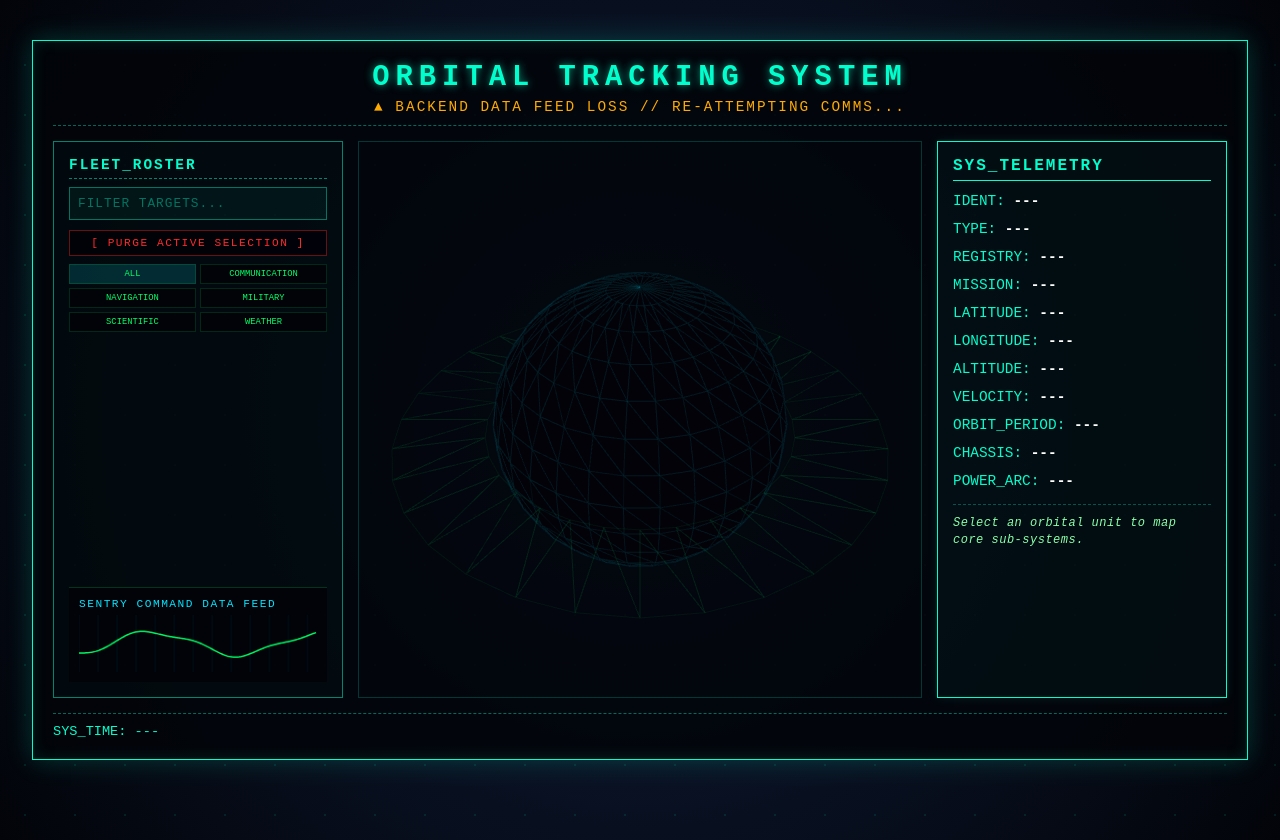
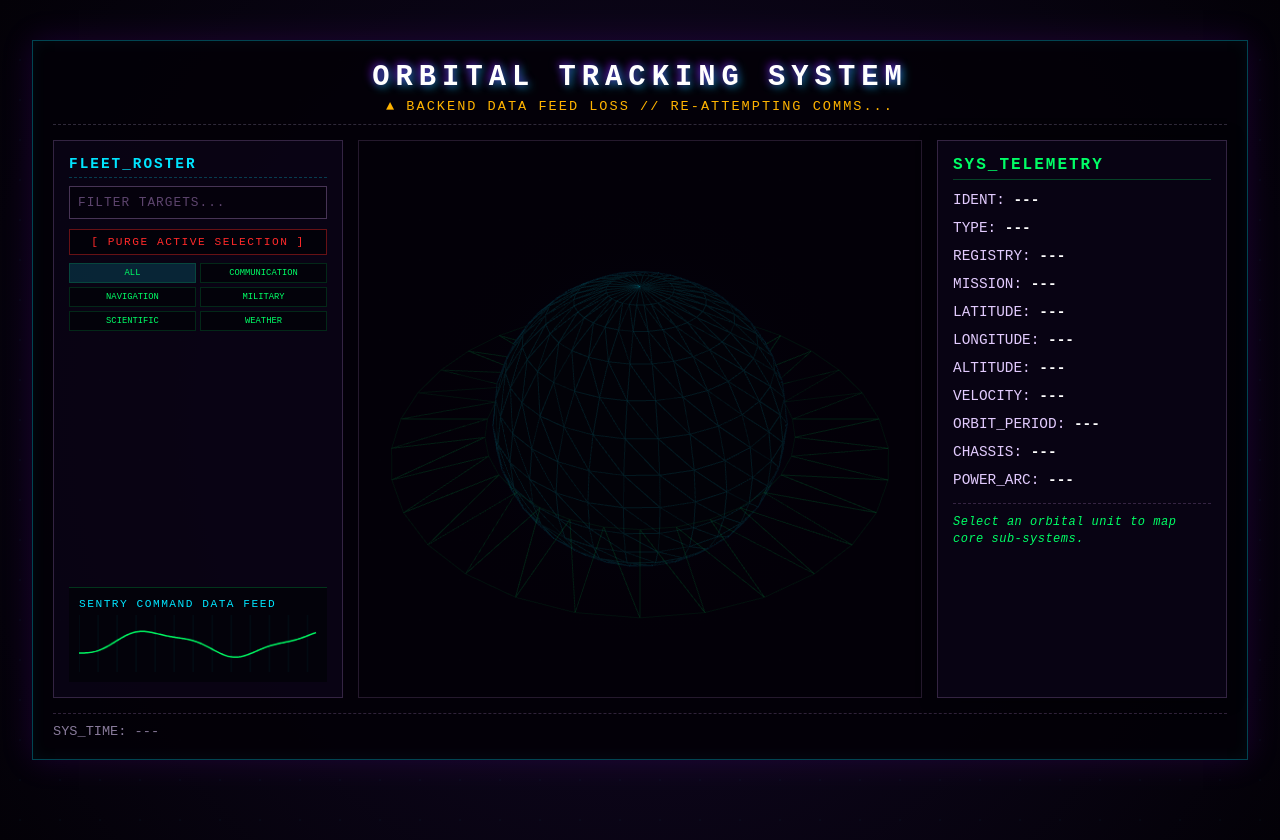
Before and after one commit to l3nna/sentry-orbital-command, a plain HTML site: page frontend/index.html in a window 1280 px wide. Drawn offline with nearby package versions, Linux system fonts and the light colour scheme; no server answers; animation ran at ten frames a second.

Commit message:
Enhance styling in style.css for improved visual aesthetics and consistency

```diff
--- a/frontend/style.css
+++ b/frontend/style.css
@@ -1,3 +1,18 @@
+:root {
+    /* Satellite Category Palette Mapping */
+    --color-comm: #FFB300;   /* Retro Amber */
+    --color-nav: #00E5FF;    /* Ice Cyan */
+    --color-mil: #FF2A2A;    /* Warning Red */
+    --color-sci: #00FF66;    /* Terminal Green */
+    --color-wea: #9D00FF;    /* Psionic Purple */
+    --color-deep: #FF00AA;   /* Neon Magenta */
+
+    /* UI Neutrals */
+    --color-bg-base: #030107;
+    --color-bg-panel: rgba(18, 8, 38, 0.4);
+    --color-text-main: #e2cbfe;
+}
+
 * {
     box-sizing: border-box;
 }
@@ -5,8 +20,9 @@
 body {
     margin: 0;
     height: 100vh;
-    background: radial-gradient(circle at center, #0f1d3a, #020409);
-    color: #00ffcc;
+    /* Deep space violet background remains */
+    background: radial-gradient(circle at center, #120826, var(--color-bg-base));
+    color: var(--color-text-main);
     font-family: "Courier New", monospace;
     overflow: hidden;
 }
@@ -16,9 +32,10 @@ body::before {
     position: absolute;
     width: 100%;
     height: 100%;
-    background-image: radial-gradient(#00ffcc 1px, transparent 1px);
-    background-size: 50px 50px;
-    opacity: 0.1;
+    /* Grid system now uses a mix of Ice Cyan & Purple dots for depth */
+    background-image: radial-gradient(rgba(0, 229, 255, 0.08) 1px, transparent 1px);
+    background-size: 40px 40px;
+    opacity: 0.35;
     pointer-events: none;
 }
 
@@ -27,18 +44,21 @@ body::before {
     width: 95vw;
     height: 90vh;
     margin: 5vh auto;
-    border: 1px solid #00ffcc;
-    box-shadow: 0 0 25px rgba(0, 255, 204, 0.2), inset 0 0 15px rgba(0, 255, 204, 0.1);
+    /* Border uses Ice Cyan to slice cleanly against the purple background */
+    border: 1px solid rgba(0, 229, 255, 0.3);
+    box-shadow: 0 0 30px rgba(157, 0, 255, 0.15), inset 0 0 15px rgba(0, 229, 255, 0.05);
     padding: 20px;
-    background: rgba(2, 4, 9, 0.85);
+    background: rgba(3, 1, 7, 0.92);
     display: flex;
     flex-direction: column;
 }
 
 header {
-    border-bottom: 1px dashed rgba(0, 255, 204, 0.4);
+    /* Multi-accent split border underneath the header */
+    border-bottom: 1px dashed rgba(226, 203, 254, 0.2);
     padding-bottom: 10px;
     margin-bottom: 15px;
+    position: relative;
 }
 
 h1 {
@@ -46,13 +66,15 @@ h1 {
     font-size: 1.8rem;
     letter-spacing: 6px;
     text-align: center;
-    text-shadow: 0 0 8px rgba(0, 255, 204, 0.6);
+    color: #fff;
+    /* Clean white title backed by a dual purple/cyan cyber glow */
+    text-shadow: -2px -2px 8px rgba(157, 0, 255, 0.6), 2px 2px 8px rgba(0, 229, 255, 0.6);
 }
 
 #status {
     text-align: center;
-    font-size: 0.9rem;
-    color: #ffaa00;
+    font-size: 0.85rem;
+    color: var(--color-comm); /* Tactical Yellow/Amber */
     margin-top: 5px;
     letter-spacing: 2px;
 }
@@ -69,8 +91,8 @@ h1 {
 /* Sidebar Styling */
 .sidebar {
     width: 290px;
-    border: 1px solid rgba(0, 255, 204, 0.5);
-    background: rgba(0, 255, 204, 0.02);
+    border: 1px solid rgba(224, 170, 255, 0.2);
+    background: var(--color-bg-panel);
     padding: 15px;
     display: flex;
     flex-direction: column;
@@ -79,9 +101,10 @@ h1 {
 }
 
 .sidebar h2 {
+    color: var(--color-nav); /* Ice Cyan highlights for category groupings */
     font-size: 0.9rem;
     margin: 15px 0 8px 0;
-    border-bottom: 1px dashed rgba(0, 255, 204, 0.5);
+    border-bottom: 1px dashed rgba(0, 229, 255, 0.25);
     padding-bottom: 5px;
     letter-spacing: 2px;
 }
@@ -93,8 +116,8 @@ h1 {
 /* Input text search box styling */
 #matrix-search {
     width: 100%;
-    background: rgba(0, 255, 204, 0.05);
-    border: 1px solid rgba(0, 255, 204, 0.4);
+    background: rgba(3, 1, 7, 0.6);
+    border: 1px solid rgba(224, 170, 255, 0.3);
     padding: 8px;
     color: #fff;
     font-family: "Courier New", monospace;
@@ -106,19 +129,18 @@ h1 {
 }
 
 #matrix-search:focus {
-    border-color: #00ffcc;
-    background: rgba(0, 255, 204, 0.1);
-    box-shadow: 0 0 8px rgba(0, 255, 204, 0.3);
+    border-color: var(--color-nav);
+    box-shadow: 0 0 8px rgba(0, 229, 255, 0.3);
 }
 
 #matrix-search::placeholder {
-    color: rgba(0, 255, 204, 0.4);
+    color: rgba(224, 170, 255, 0.4);
 }
 
 /* Purge Selection styling */
 #purge-btn {
-    background: rgba(2, 2, 8, 0.9);
-    color: #ff2a2a;
+    background: rgba(3, 1, 7, 0.9);
+    color: var(--color-mil); /* Military Red */
     border: 1px solid rgba(255, 42, 42, 0.4);
     padding: 6px 10px;
     cursor: pointer;
@@ -132,9 +154,9 @@ h1 {
 }
 
 #purge-btn:hover {
-    background: rgba(255, 42, 42, 0.15);
-    border-color: #ff2a2a;
-    box-shadow: 0 0 8px rgba(255, 42, 42, 0.3);
+    background: rgba(255, 42, 42, 0.12);
+    border-color: var(--color-mil);
+    box-shadow: 0 0 10px rgba(255, 42, 42, 0.25);
 }
 
 /* Scrollable Fleet Roster styling */
@@ -148,15 +170,16 @@ h1 {
 }
 
 #satellite-roster::-webkit-scrollbar-thumb {
-    background: rgba(0, 255, 204, 0.3);
+    background: rgba(0, 229, 255, 0.3); /* Cyan scrollbar tracking */
 }
 
 /* Individual roster items */
 .roster-item {
     padding: 6px;
     margin: 3px 0;
-    border: 1px solid rgba(0, 255, 204, 0.15);
-    background: rgba(255, 255, 255, 0.01);
+    border: 1px solid rgba(224, 170, 255, 0.15);
+    background: rgba(18, 8, 38, 0.2);
+    color: #fff;
     cursor: pointer;
     font-size: 0.75rem;
     white-space: nowrap;
@@ -166,16 +189,25 @@ h1 {
 }
 
 .roster-item:hover {
-    background: rgba(0, 255, 204, 0.1);
-    border-color: #00ffcc;
+    background: rgba(0, 229, 255, 0.05);
+    border-color: var(--color-nav);
 }
 
 .roster-item.active {
-    background: rgba(0, 229, 255, 0.15) !important;
-    border-color: #00e5ff;
-    color: #00e5ff;
+    background: rgba(0, 229, 255, 0.08) !important;
+    border-color: var(--color-nav) !important;
+    color: var(--color-nav);
     font-weight: bold;
-    box-shadow: 0 0 8px rgba(0, 229, 255, 0.3);
+    box-shadow: 0 0 8px rgba(0, 229, 255, 0.2);
+}
+
+/* 6-Sector Category Filter Buttons (Generated in JS) */
+.matrix-filter-btn {
+    transition: all 0.2s ease !important;
+}
+.matrix-filter-btn:hover {
+    filter: brightness(1.2);
+    border-color: currentColor !important;
 }
 
 /* Center Interactive Canvas element */
@@ -183,7 +215,7 @@ h1 {
     flex-grow: 1;
     position: relative;
     cursor: grab;
-    border: 1px solid rgba(0, 255, 204, 0.2);
+    border: 1px solid rgba(224, 170, 255, 0.15);
 }
 
 #earth-container:active {
@@ -195,10 +227,10 @@ h1 {
     width: 290px;
     max-height: 100%;
     overflow-y: auto;
-    border: 1px solid #00ffcc;
+    border: 1px solid rgba(224, 170, 255, 0.2);
     padding: 15px;
-    background: rgba(0, 255, 204, 0.03);
-    box-shadow: 0 0 10px rgba(0, 255, 204, 0.1);
+    background: var(--color-bg-panel);
+    box-shadow: 0 0 15px rgba(3, 1, 7, 0.5);
     z-index: 10;
 }
 
@@ -211,13 +243,14 @@ h1 {
 }
 
 .telemetry::-webkit-scrollbar-thumb {
-    background: rgba(0, 255, 204, 0.2);
+    background: rgba(224, 170, 255, 0.2);
 }
 
 .telemetry h2 {
+    color: var(--color-sci); /* Terminal Green for System metrics */
     font-size: 1rem;
     margin: 0 0 10px 0;
-    border-bottom: 1px solid #00ffcc;
+    border-bottom: 1px solid rgba(0, 255, 102, 0.25);
     padding-bottom: 5px;
     letter-spacing: 2px;
 }
@@ -234,13 +267,13 @@ h1 {
 
 .hud-divider {
     border: 0;
-    border-top: 1px dashed rgba(0, 255, 204, 0.3);
+    border-top: 1px dashed rgba(224, 170, 255, 0.2);
     margin: 15px 0 10px 0;
 }
 
 #desc {
     font-style: italic;
-    color: #88ffaa;
+    color: var(--color-sci); /* Terminal Green description copy */
     font-size: 0.75rem;
     line-height: 1.4;
     letter-spacing: 0.5px;
@@ -249,8 +282,9 @@ h1 {
 
 /* Footer layout */
 .footer {
-    border-top: 1px dashed rgba(0, 255, 204, 0.4);
+    border-top: 1px dashed rgba(224, 170, 255, 0.2);
     padding-top: 10px;
     margin-top: 15px;
     font-size: 0.85rem;
+    color: rgba(226, 203, 254, 0.6);
 }
```
